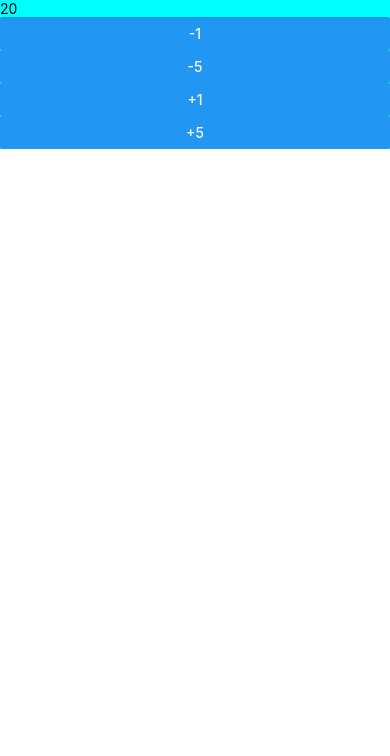
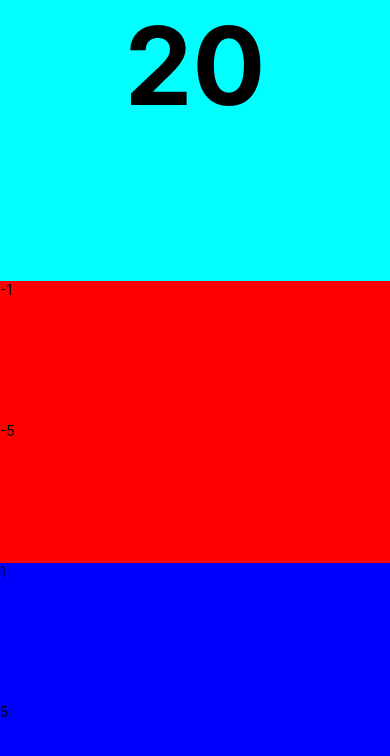
Before and after one commit to mdurban/game-life-tracker, a React Native app: screen / in a window 390 px wide. Shown: the top 756 px of the page. Built offline with nearby package versions, Linux system fonts and the light colour scheme.

Commit message:
start styling buttons and display

```diff
--- a/App.js
+++ b/App.js
@@ -15,11 +15,11 @@ export default class App extends Component {
   render() {
     return (
       <View style={styles.container}>
-        <Text>{this.state.score}</Text>
-        <Button onPress={() => this.onButtonPress(-1)} title='-1' />
-        <Button onPress={() => this.onButtonPress(-5)} title='-5' />
-        <Button onPress={() => this.onButtonPress(1)} title='+1' />
-        <Button onPress={() => this.onButtonPress(5)} title='+5' />
+        <Text style={styles.score}>{this.state.score}</Text>
+        <Text style={styles.negButton} onPress={() => this.onButtonPress(-1)}>-1</Text>
+        <Text style={styles.negButton} onPress={() => this.onButtonPress(-5)}>-5</Text>
+        <Text style={styles.posButton} onPress={() => this.onButtonPress(1)}>1</Text>
+        <Text style={styles.posButton} onPress={() => this.onButtonPress(5)}>5</Text>
       </View>
     )
   }
@@ -27,10 +27,22 @@ export default class App extends Component {
 
 const styles = StyleSheet.create({
   container: {
+    flex: 1,
     paddingTop: Platform.OS === 'ios' ? 0 : StatusBar.currentHeight,
     backgroundColor: 'cyan'
   },
-  button: {
-    backgroundColor: 'green'
+  score: {
+    flex: 2,
+    fontSize: 108,
+    fontWeight: 'bold',
+    textAlign: 'center'
+  },
+  negButton: {
+    flex: 1,
+    backgroundColor: 'red'
+  },
+  posButton: {
+    flex: 1,
+    backgroundColor: 'blue'
   }
 })
```
